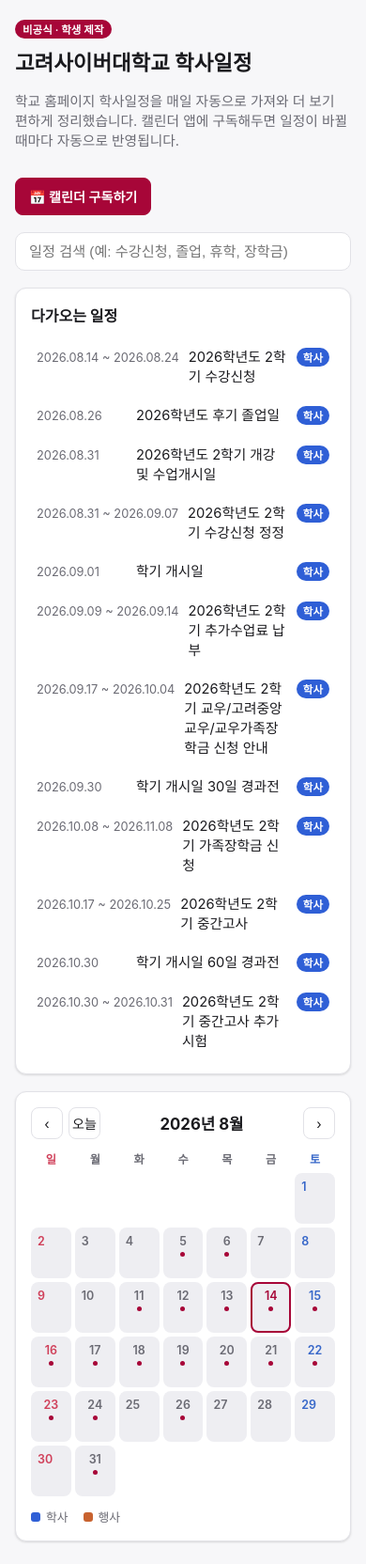
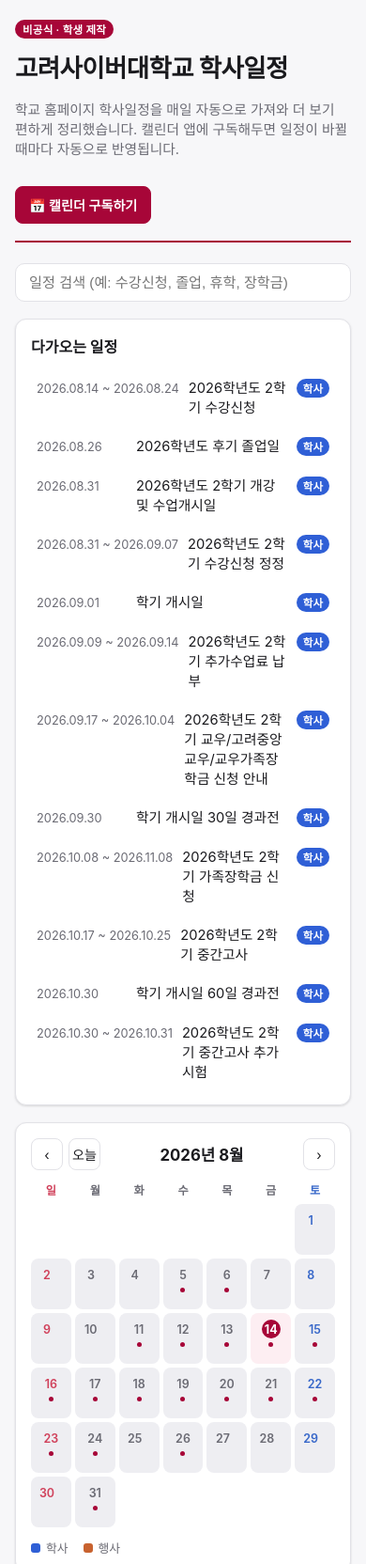
Before and after one commit to KCU-Hub/kcu-schedule, a plain HTML site: page docs/index.html in a window 390 px wide. Shown: the top 1664 px of the page at 94% size. Drawn offline with Linux system fonts and the light colour scheme.

Commit message:
Manus가 붙인 UI 실험 레이어를 단일 디자인으로 정리
ui-refresh.css/ui-theme.js가 이전 파란 톤 위에 버건디 톤을 괄호
누락 문법 오류로 절반만 덮어써서, 실제로는 검색창이 히어로 배너에
겹치고 본문 컬럼이 544px로 눌리고 테마 스위처 라벨이 깨지는 등
브라우저에서 렌더링이 실제로 망가진 상태였다(스크린샷·좌표 측정으로
확인).

방향(고려대 학사 톤) 자체는 살리되, 공식 사이트에서 실측된 브랜드
색상(#a70638)을 그대로 쓰고, 기존에 검증됐던 단일 컬럼 구조 위에
헤더 언더라인 강조·오늘 날짜 원형 마커 같은 다듬어진 디테일만
반영했다. 별도 CSS/JS 파일과 테마·강조색 스위처는 제거하고 인라인
<style> 한 곳으로 다시 합쳤다.

로컬 서버로 라이트/다크/모바일, 날짜클릭 모달, 오늘 마커까지
스크린샷으로 재검증 완료.

```diff
--- a/docs/index.html
+++ b/docs/index.html
@@ -16,7 +16,7 @@
     --text-muted: #6b6b74;
     --accent: #a70638;
     --accent-contrast: #ffffff;
-    --today-ring: #a70638;
+    --today-bg: #fdeef2;
     --type-academic: #2f5fd6;
     --type-event: #c8622f;
     --sun: #d0405a;
@@ -33,7 +33,7 @@
       --text-muted: #9b9ba5;
       --accent: #ff5f86;
       --accent-contrast: #1a1a1e;
-      --today-ring: #ff5f86;
+      --today-bg: #3a1c26;
       --type-academic: #7fa4ff;
       --type-event: #ffa06a;
       --sun: #ff7d95;
@@ -57,9 +57,11 @@
     justify-content: space-between;
     gap: 16px;
     flex-wrap: wrap;
-    margin-bottom: 6px;
+    margin-bottom: 22px;
+    padding-bottom: 18px;
+    border-bottom: 2px solid var(--accent);
   }
-  .title-block h1 { font-size: 1.4rem; margin: 0 0 4px; }
+  .title-block h1 { font-size: 1.65rem; letter-spacing: -0.02em; margin: 0 0 6px; }
   .badge {
     display: inline-block;
     font-size: 0.72rem;
@@ -68,7 +70,8 @@
     background: var(--accent);
     color: var(--accent-contrast);
     font-weight: 600;
-    margin-bottom: 8px;
+    letter-spacing: 0.02em;
+    margin-bottom: 10px;
   }
   .lead { color: var(--text-muted); font-size: 0.92rem; max-width: 46em; }
 
@@ -94,7 +97,7 @@
     display: none;
     margin-top: 10px;
     padding: 16px 18px;
-    background: var(--surface);
+    background: linear-gradient(135deg, var(--surface-2), var(--surface));
     border: 1px solid var(--border);
     border-radius: 10px;
     box-shadow: var(--shadow);
@@ -186,11 +189,16 @@
   .day-cell.empty { background: transparent; }
   .day-cell.has-events { cursor: pointer; }
   .day-cell.has-events:hover { border-color: var(--accent); }
-  .day-cell.today { border-color: var(--today-ring); }
-  .day-num { font-size: 0.78rem; font-weight: 600; color: var(--text-muted); }
+  .day-cell.today { background: var(--today-bg); }
+  .day-num {
+    width: 20px; height: 20px;
+    display: flex; align-items: center; justify-content: center;
+    border-radius: 50%;
+    font-size: 0.78rem; font-weight: 600; color: var(--text-muted);
+  }
   .day-cell.sun .day-num { color: var(--sun); }
   .day-cell.sat .day-num { color: var(--sat); }
-  .day-cell.today .day-num { color: var(--today-ring); }
+  .day-cell.today .day-num { background: var(--accent); color: var(--accent-contrast); font-weight: 700; }
   .chip {
     font-size: 0.66rem;
     padding: 1px 5px;
```
